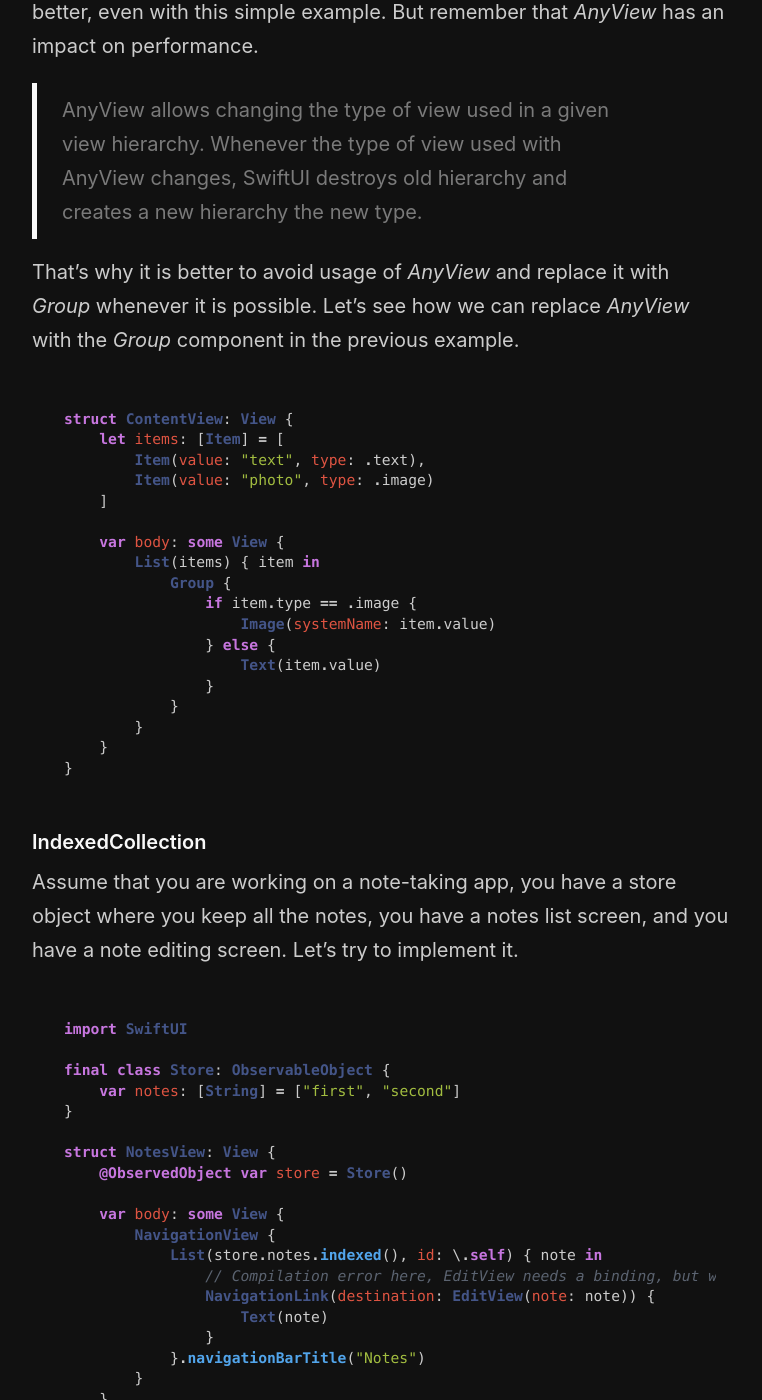
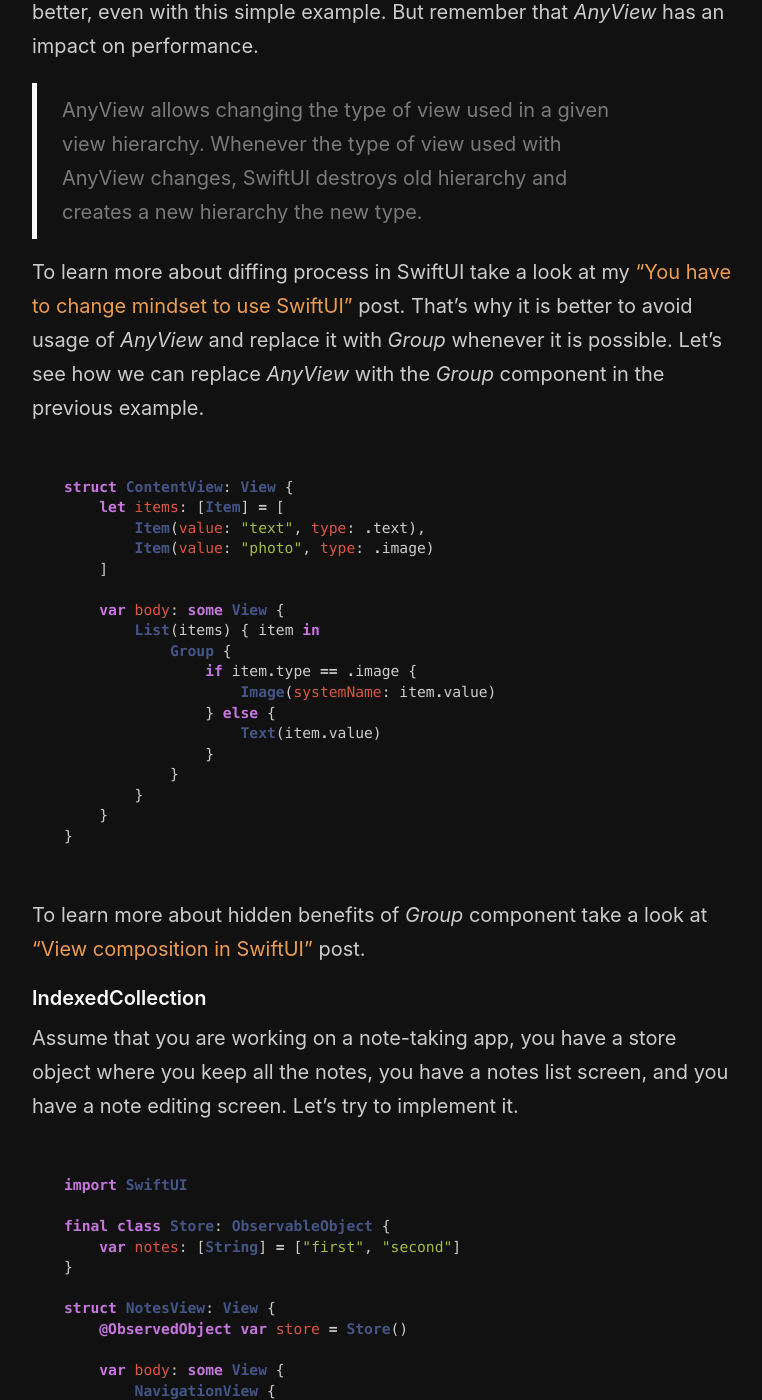
Before and after one commit to mecid/mecid.github.io, a Jekyll site: the page built from _posts/2019-12-04-must-have-swiftui-extensions.md, in a window 1280 px wide and 1400 px high, scrolled down 2074 px. Shown: the whole window, without its empty margins (258-1020 px from the left). Built offline with Jekyll 4.4.1, drawn with Linux system fonts in a browser that asks for light colours.

Commit message:
Update 2019-12-04-must-have-swiftui-extensions.md

````diff
--- a/_posts/2019-12-04-must-have-swiftui-extensions.md
+++ b/_posts/2019-12-04-must-have-swiftui-extensions.md
@@ -74,6 +74,7 @@ Here we use our new extension for erasing views. I think it looks much better, e
 
 >AnyView allows changing the type of view used in a given view hierarchy. Whenever the type of view used with AnyView changes, SwiftUI destroys old hierarchy and creates a new hierarchy the new type.
 
+To learn more about diffing process in SwiftUI take a look at my ["You have to change mindset to use SwiftUI"](/2019/11/19/you-have-to-change-mindset-to-use-swiftui/) post.
 That's why it is better to avoid usage of *AnyView* and replace it with *Group* whenever it is possible. Let's see how we can replace *AnyView* with the *Group* component in the previous example.
 
 ```swift
@@ -96,6 +97,8 @@ struct ContentView: View {
     }
 }
 ```
+
+To learn more about hidden benefits of *Group* component take a look at ["View composition in SwiftUI"](/2019/10/30/view-composition-in-swiftui/) post.
 
 #### IndexedCollection
 Assume that you are working on a note-taking app, you have a store object where you keep all the notes, you have a notes list screen, and you have a note editing screen. Let's try to implement it.
````
